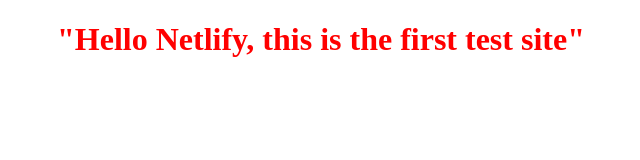
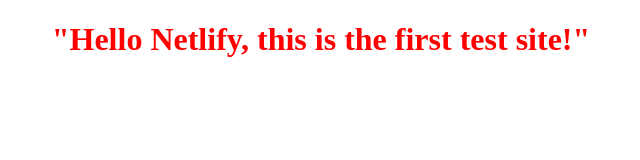
Before and after one commit to phonemyintmar/netlify-test, a plain HTML site: page index.html in a window 1280 px wide. Shown: the whole page, without its empty margins (319-959 px from the left). Drawn offline with Linux system fonts and the light colour scheme.

Commit message:
Update index.html

```diff
--- a/index.html
+++ b/index.html
@@ -8,7 +8,7 @@
 </head>
 <body>
     <div style="height: 100vh; width: 100%; text-align: center;">
-     <h1 style="text-align: center; color:red;">"Hello Netlify, this is the first test site"</h1>
+     <h1 style="text-align: center; color:red;">"Hello Netlify, this is the first test site!"</h1>
     </div>
 
 </body>
```
